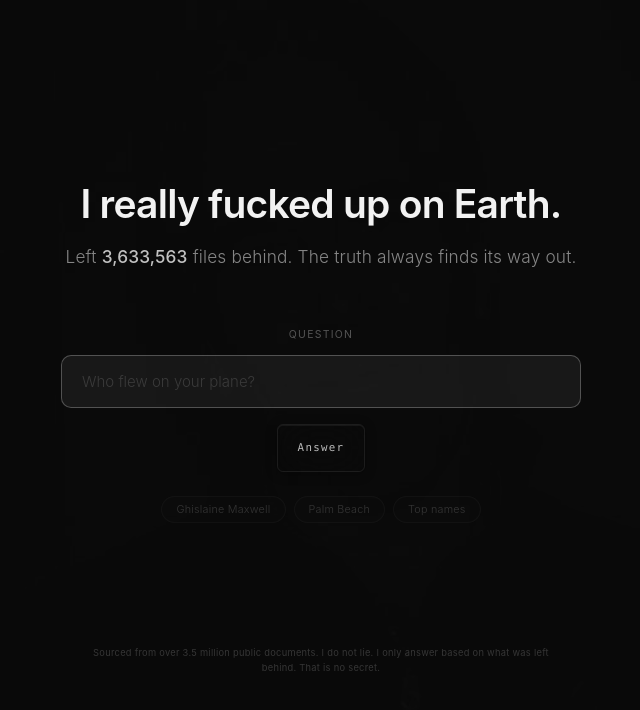
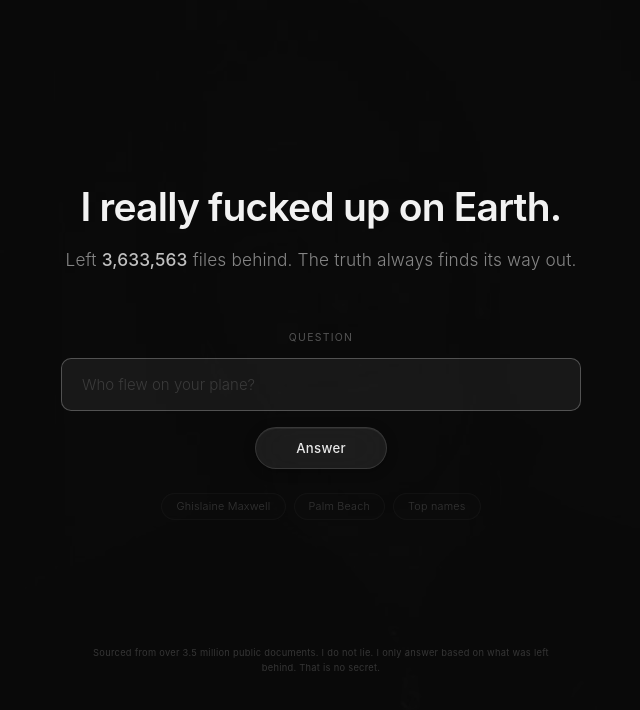
Before and after one commit to loudfair/abovea.cloud, a Flask app: page / in a window 1280 px wide. Shown: the top 710 px of the page, without its empty margins (319-959 px from the left). Run offline with Flask 3, Linux system fonts and the light colour scheme; data that the repository does not hold is empty.

Commit message:
Remove conflicting #ask-btn styles overriding hero-btn
Co-authored-by: Cursor <cursoragent@cursor.com>

```diff
--- a/static/style.css
+++ b/static/style.css
@@ -1218,30 +1218,6 @@ mark, .highlight {
     .suggestion { font-size: 0.7rem; padding: 5px 12px; }
 }
 
-/* ─── Ask AI Button ────────────────────────────────────────────────────────── */
-
-#ask-btn {
-    background: transparent;
-    color: var(--text-secondary);
-    border: 1px solid var(--border);
-    padding: 0 20px;
-    font-family: var(--font-mono);
-    font-size: 0.72rem;
-    font-weight: 500;
-    letter-spacing: 0.12em;
-    cursor: pointer;
-    transition: all 0.15s ease;
-    white-space: nowrap;
-    height: 48px;
-    border-radius: var(--radius);
-}
-
-#ask-btn:hover {
-    color: var(--text-primary);
-    border-color: var(--text-tertiary);
-    background: rgba(255, 255, 255, 0.03);
-}
-
 /* ─── Jeff's Confession (AI Answer) ───────────────────────────────────────── */
 
 .ai-answer {
```
